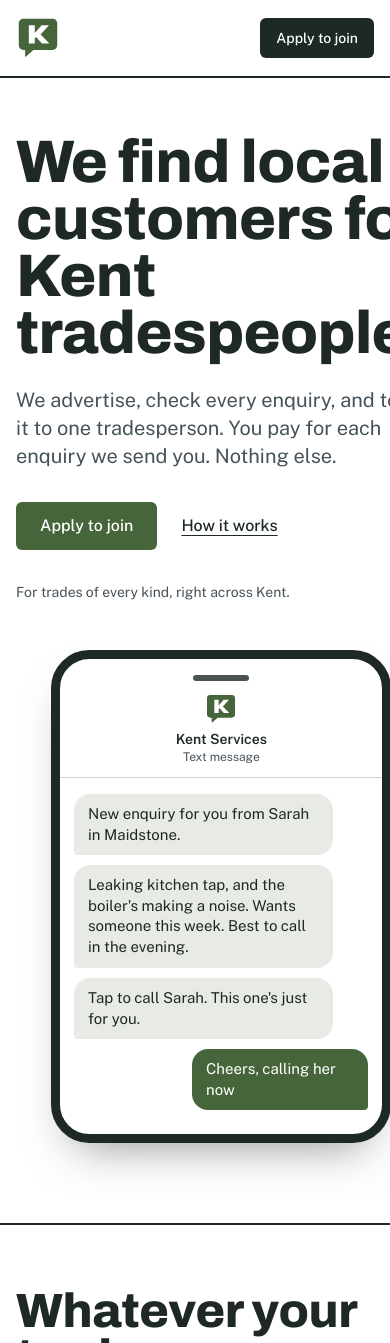
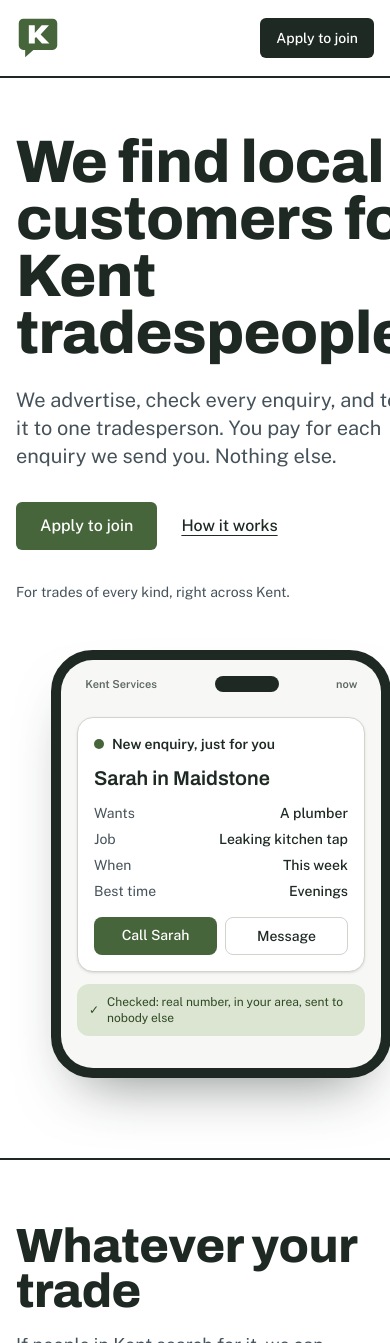
Before and after one commit to AlexHyslop/marketing, a Next.js app: page / in a window 390 px wide. Shown: the top 1343 px of the page. Built offline with nearby package versions, Linux system fonts and the light colour scheme.

Commit message:
Bring back the enquiry-card phone in the homepage hero
Co-Authored-By: Claude Opus 5.5 <noreply@anthropic.com>
Claude-Session: https://claude.ai/code/session_01NFvb6SDuyd4RNJBdUy9aCg

```diff
--- a/src/app/page.tsx
+++ b/src/app/page.tsx
@@ -1,7 +1,7 @@
 import type { Metadata } from "next";
 import Link from "next/link";
 import { LogoMark } from "@/components/brand/logo";
-import { SmsThread } from "@/components/home/sms-thread";
+import { PhoneEnquiry } from "@/components/home/phone-enquiry";
 import { TradeTabs } from "@/components/home/trade-tabs";
 import { Deal, Steps } from "@/components/public/deal";
 import { Photo, PhotoCredits } from "@/components/public/photo";
@@ -57,7 +57,7 @@ export default function HomePage() {
             </div>
             <p className="mt-8 text-sm text-slate">For trades of every kind, right across Kent.</p>
           </div>
-          <SmsThread className="mx-auto w-full max-w-[340px]" />
+          <PhoneEnquiry />
         </section>
 
         <section className="border-t-2 border-ink">
--- /dev/null
+++ b/src/components/home/phone-enquiry.tsx
@@ -0,0 +1,52 @@
+// The product, shown rather than described: an enquiry arriving on a
+// tradesperson's phone. No numbers anywhere, by design.
+
+export function PhoneEnquiry() {
+  return (
+    <div className="relative mx-auto w-full max-w-[340px]" aria-label="Example of an enquiry arriving on your phone" role="img">
+      <div className="rounded-[2.6rem] border-[10px] border-ink bg-ink shadow-[0_30px_60px_-30px_rgba(29,41,34,0.6)]">
+        <div className="overflow-hidden rounded-[2rem] bg-[#f7f8f5]">
+          <div className="flex items-center justify-between px-6 pt-4 text-[11px] font-semibold text-ink/70">
+            <span>Kent Services</span>
+            <span className="h-4 w-16 rounded-full bg-ink" aria-hidden="true" />
+            <span>now</span>
+          </div>
+
+          <div className="space-y-3 px-4 pb-8 pt-6">
+            <div className="enquiry-arrive rounded-2xl border border-line bg-white p-4 shadow-sm">
+              <div className="flex items-center gap-2">
+                <span className="h-2.5 w-2.5 rounded-full bg-moss" aria-hidden="true" />
+                <p className="text-sm font-semibold">New enquiry, just for you</p>
+              </div>
+              <p className="mt-3 font-display text-xl font-semibold leading-tight">Sarah in Maidstone</p>
+              <dl className="mt-3 space-y-1.5 text-sm">
+                <Row label="Wants" value="A plumber" />
+                <Row label="Job" value="Leaking kitchen tap" />
+                <Row label="When" value="This week" />
+                <Row label="Best time" value="Evenings" />
+              </dl>
+              <div className="mt-4 grid grid-cols-2 gap-2">
+                <span className="rounded-lg bg-moss px-3 py-2 text-center text-sm font-medium text-white">Call Sarah</span>
+                <span className="rounded-lg border border-line px-3 py-2 text-center text-sm font-medium">Message</span>
+              </div>
+            </div>
+
+            <div className="enquiry-arrive-late flex items-center gap-2 rounded-xl bg-moss-soft px-3 py-2.5 text-xs text-[#2f4a24]">
+              <span aria-hidden="true">✓</span>
+              Checked: real number, in your area, sent to nobody else
+            </div>
+          </div>
+        </div>
+      </div>
+    </div>
+  );
+}
+
+function Row({ label, value }: { label: string; value: string }) {
+  return (
+    <div className="flex justify-between gap-3">
+      <dt className="text-slate">{label}</dt>
+      <dd className="text-right font-medium">{value}</dd>
+    </div>
+  );
+}
```
